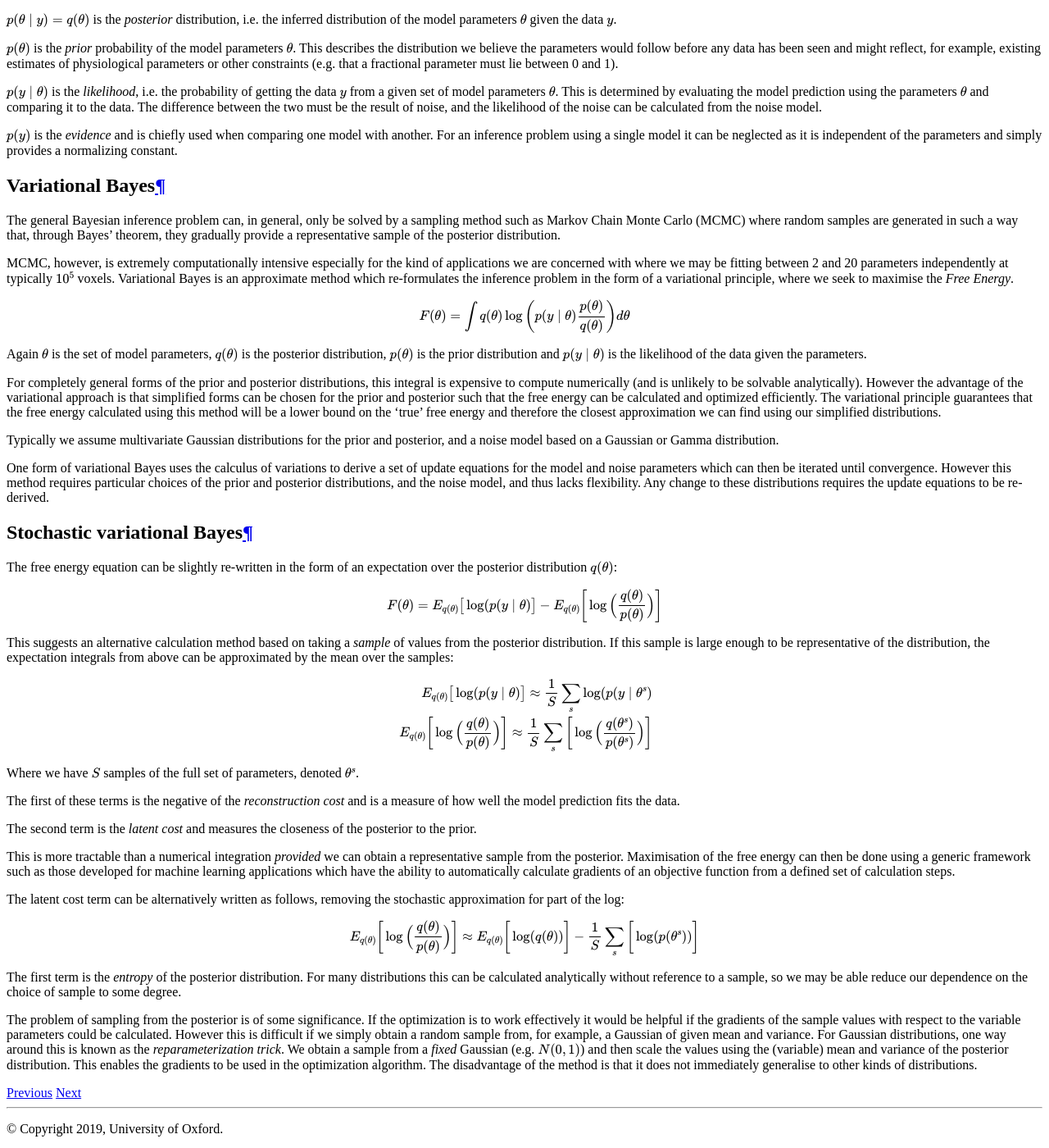
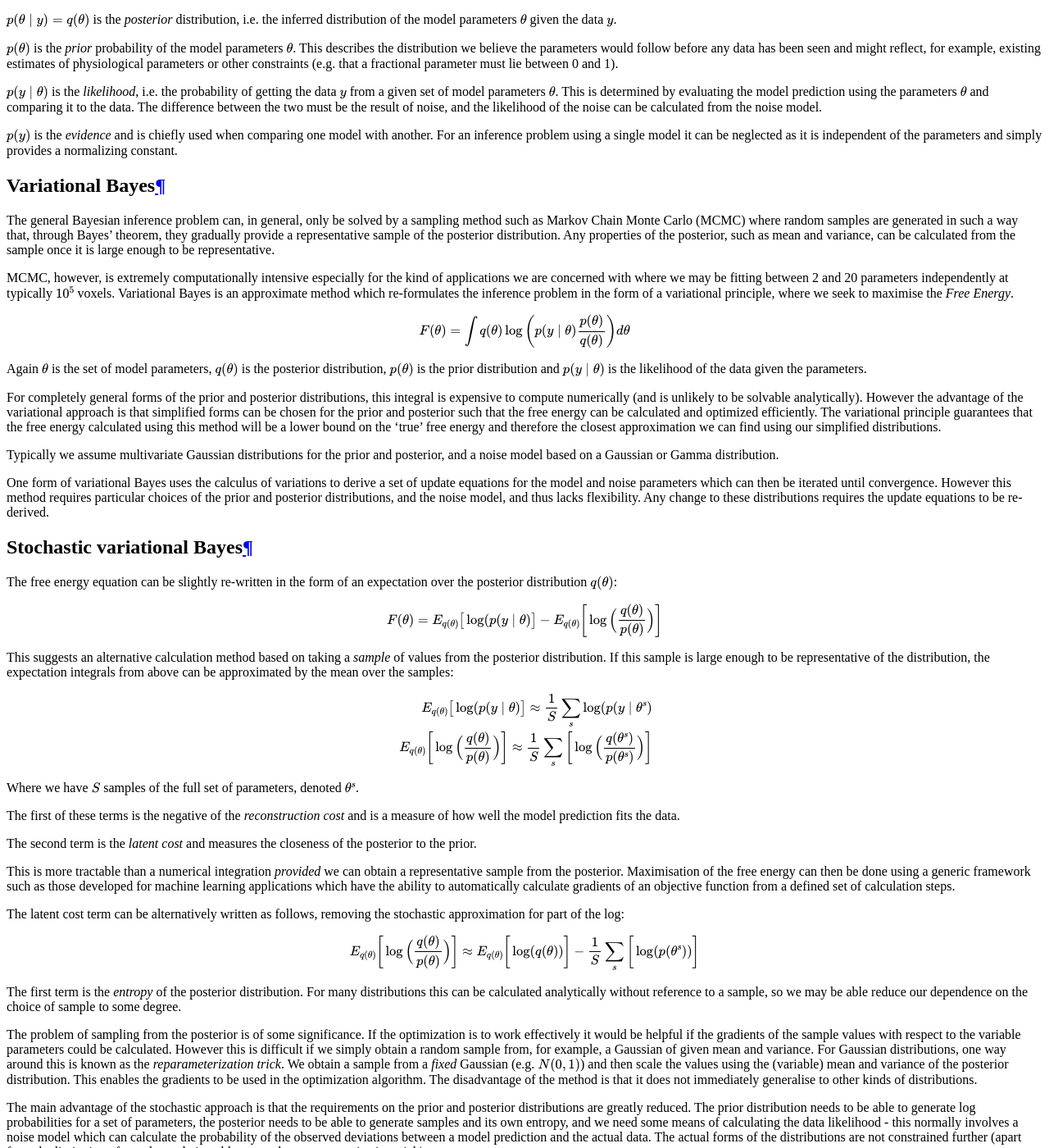
Before and after one commit to ibme-qubic/svbdoc, a Sphinx documentation site: the page built from doc/theory.rst, in a window 1280 px wide and 1400 px high, scrolled down 670 px. Shown: the whole window at 82% size. Built offline with Sphinx 7.4.7 and the Read the Docs theme 2.0.0, drawn with Linux system fonts in a browser that asks for light colours; pages that are not in the unit, such as notebooks, are missing from menus; some of the changed text lies outside the part shown.

Commit message:
Advantages of SVB

```diff
--- a/doc/theory.rst
+++ b/doc/theory.rst
@@ -45,7 +45,9 @@
 The general Bayesian inference problem can, in general, only be solved by a sampling
 method such as Markov Chain Monte Carlo (MCMC) where random samples are generated in
 such a way that, through Bayes' theorem, they gradually provide a representative
-sample of the posterior distribution.
+sample of the posterior distribution. Any properties of the posterior, such as mean
+and variance, can be calculated from the sample once it is large enough to be
+representative.
 
 MCMC, however, is extremely computationally intensive especially for the kind of
 applications we are concerned with where we may be fitting between 2 and 20 parameters
@@ -137,3 +139,14 @@
 distribution. This enables the gradients to be used in the optimization
 algorithm. The disadvantage of the method is that it does not immediately
 generalise to other kinds of distributions.
+
+The main advantage of the stochastic approach is that the requirements on
+the prior and posterior distributions are greatly reduced. The prior
+distribution needs to be able to generate log probabilities for a set of
+parameters, the posterior needs to be able to generate samples and its
+own entropy, and we need some means of calculating the data likelihood
+- this normally involves a noise model which can calculate the
+probability of the observed deviations between a model prediction
+and the actual data. The actual forms of the distributions are not
+constrained further (apart from the limitation of not always being able to use
+the reparameterization trick).
```
